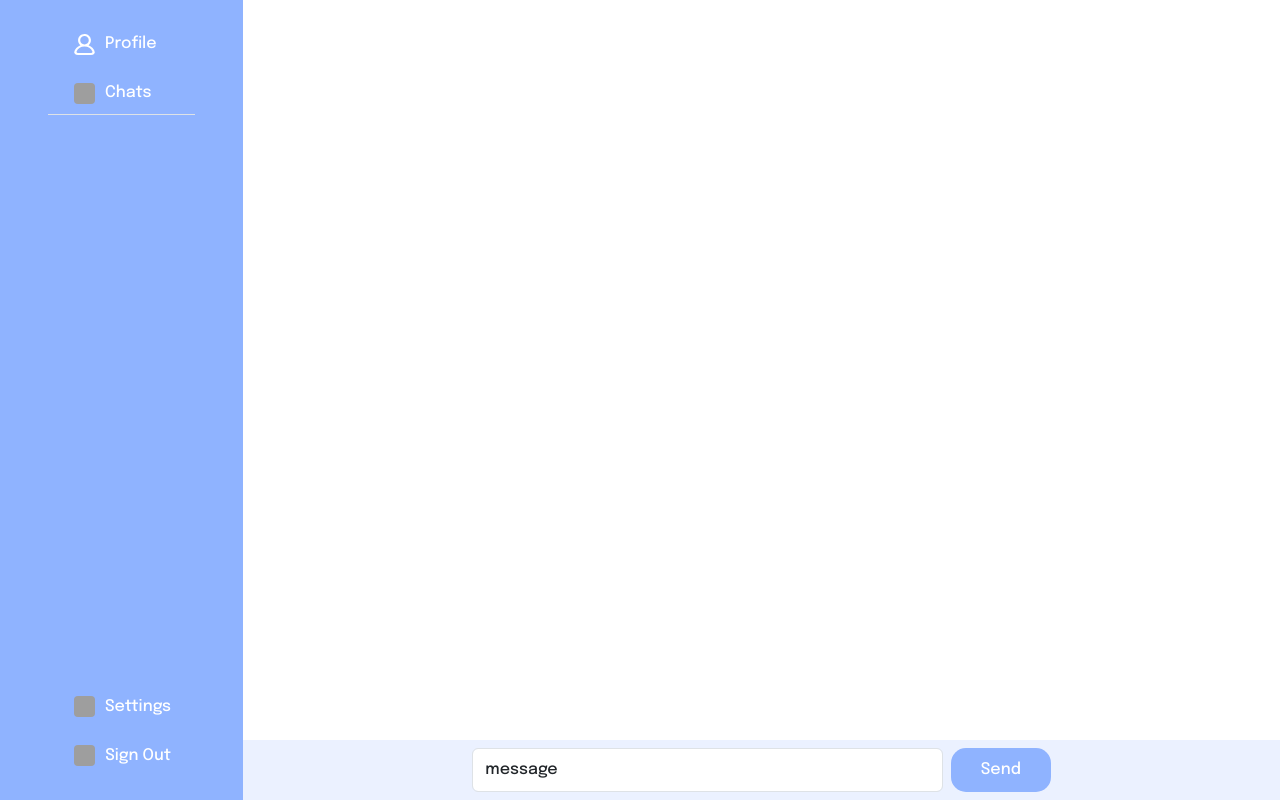
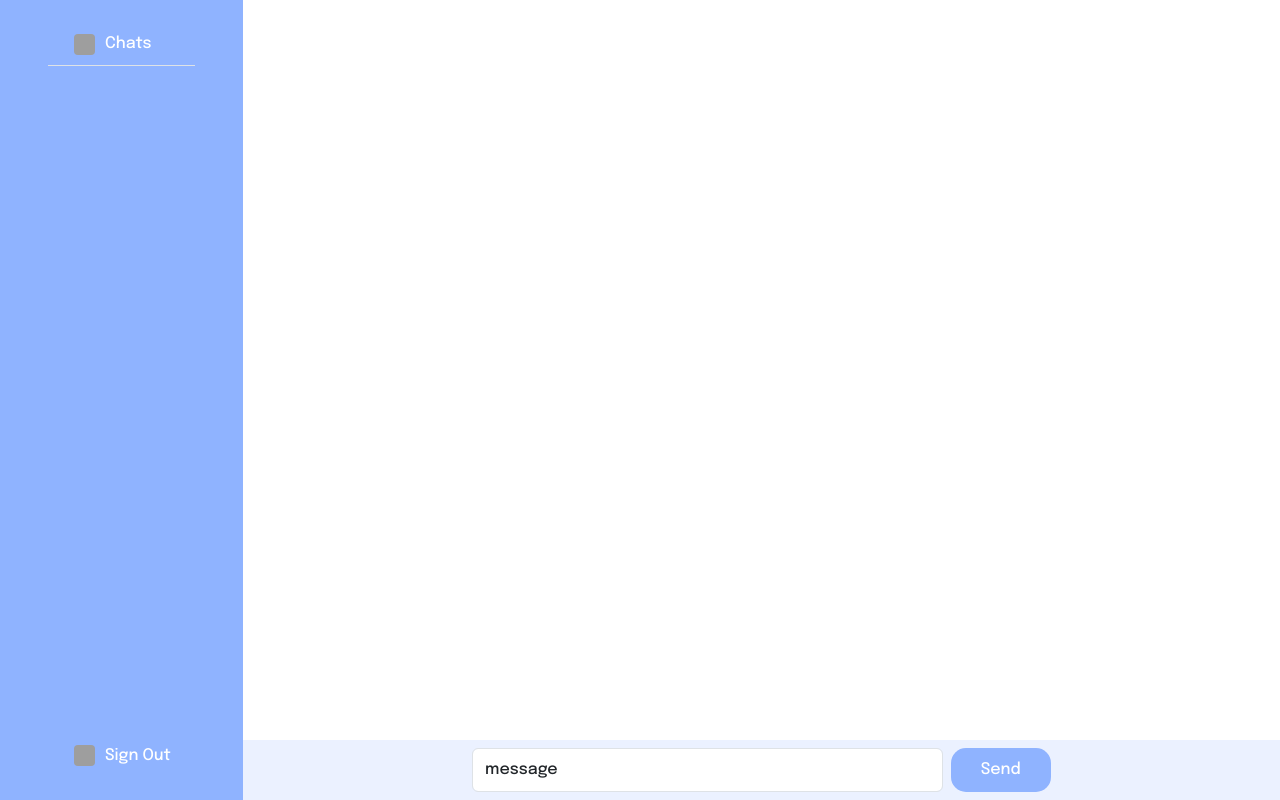
Before and after one commit to alshkre9/messaging-webapp, a Flask app: page /chats in a window 1280 px wide. Run offline with Flask 3, Linux system fonts and the light colour scheme; the visitor is signed in with stand-in values (Sample User, id 1); some libraries are stand-ins or nearby versions; grey boxes are pictures that could not be loaded.

Commit message:
remove links

```diff
--- a/app/templates/main.html
+++ b/app/templates/main.html
@@ -7,18 +7,12 @@
                 <li class="mb-2 h-auto border-bottom">
                     <ul class="d-flex flex-column w-100">
                         <li>
-                            <a href="/profile" class="text-white white-bg-on-hover py-2 px-4 text-nowrap border-radius w-100 text-center d-flex mb-2"><img src="../static/images/profile-round-1342-svgrepo-com.svg" alt="" class="svg-img bg-primary me-2">Profile</a>
-                        </li>
-                        <li>
                             <a href="/chats" class="text-white white-bg-on-hover py-2 px-4 text-nowrap border-radius w-100 text-center d-flex"><img src="../static/images/message-regular.svg" alt="" class="svg-img bg-primary me-2">chats</a>
                         </li>
                     </ul>
                 </li>
                 <li class="h-auto">
                     <ul class="d-flex flex-column w-100">
-                        <li>
-                            <a href="/settings" class="text-white white-bg-on-hover py-2 px-4 text-nowrap border-radius w-100 text-center mb-2"><img src="../static/images/gear-solid.svg" alt="" class="svg-img bg-primary me-2">Settings</a>
-                        </li>
                         <li>
                             <a href="/sign-out" class="text-white white-bg-on-hover py-2 px-4 text-nowrap border-radius w-100 text-center"><img src="../static/images/arrow-right-from-bracket-solid.svg" alt="" class="svg-img bg-primary me-2">sign out</a>
                         </li>
```
Also changed, not shown: app/templates/main.profile.html (deleted).
